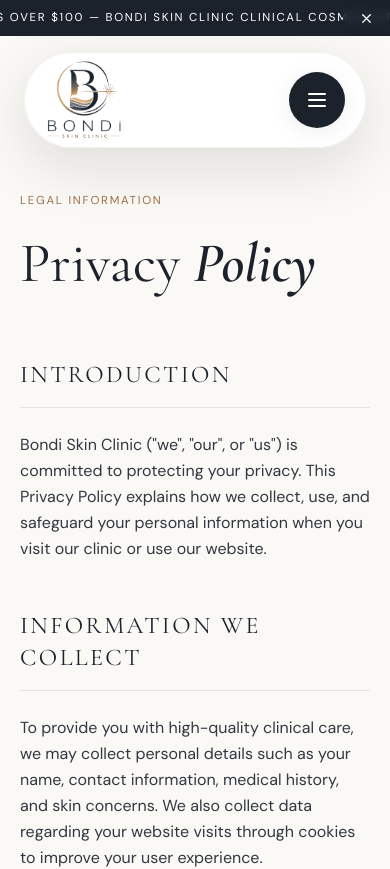
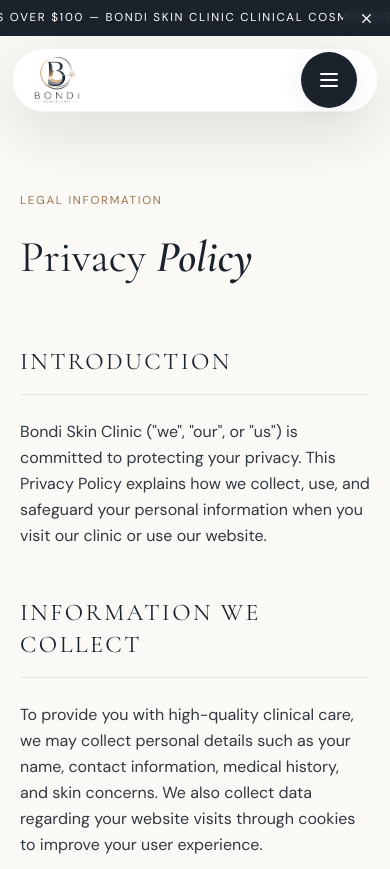
Before and after one commit to Robin239105/Bondi-Clinic, a React (Vite) app: page /privacy in a window 390 px wide. Shown: the top 869 px of the page. Built offline with nearby package versions, Linux system fonts and the light colour scheme.

Commit message:
fix: improve mobile responsiveness and prevent horizontal overflow

```diff
--- a/src/components/layout/Navbar.jsx
+++ b/src/components/layout/Navbar.jsx
@@ -19,7 +19,7 @@
   return (
     <Link
       to="/"
-      className="group relative flex-shrink-0 h-20 transition-all duration-300 hover:scale-105 active:scale-95"
+      className="group relative flex-shrink-0 h-12 lg:h-20 transition-all duration-300 hover:scale-105 active:scale-95"
       aria-label="Bondi Skin Clinic home"
     >
       <img
@@ -176,10 +176,10 @@
       initial={false}
       animate={{ top: announcementVisible ? 36 : 0 }}
       transition={{ duration: 0.2, ease: "easeInOut" }}
-      className="fixed inset-x-0 z-40 px-6 py-4"
+      className="fixed inset-x-0 z-40 px-3 lg:px-6 py-3 lg:py-4"
     >
       <div
-        className={`container-wide flex h-24 items-center justify-between gap-10 rounded-[3rem] border border-primary/5 shadow-[0_18px_60px_rgba(26,20,16,0.12)] backdrop-blur-2xl transition-all px-12 ${
+        className={`container-wide flex h-16 lg:h-24 items-center justify-between gap-4 lg:gap-10 rounded-[2rem] lg:rounded-[3rem] border border-primary/5 shadow-[0_18px_60px_rgba(26,20,16,0.12)] backdrop-blur-2xl transition-all px-6 lg:px-12 ${
           scrolled ? "bg-white" : "bg-white/95"
         }`}
       >
--- a/src/components/layout/PreFooterCTA.jsx
+++ b/src/components/layout/PreFooterCTA.jsx
@@ -14,7 +14,7 @@
         <div className="rounded-[3.5rem] bg-primary overflow-hidden shadow-2xl border border-white/5">
           <div className="grid lg:grid-cols-2">
             {/* Content Side */}
-            <div className="p-12 md:p-20 lg:p-24 flex flex-col justify-center relative z-20">
+            <div className="p-8 md:p-20 lg:p-24 flex flex-col justify-center relative z-20">
               <motion.div
                 initial={{ opacity: 0, y: 20 }}
                 whileInView={{ opacity: 1, y: 0 }}
--- a/src/index.css
+++ b/src/index.css
@@ -26,6 +26,8 @@
   color: var(--color-text);
   font-family: "DM Sans", sans-serif;
   font-weight: 400;
+  overflow-x: hidden;
+  width: 100%;
 }
 
 img {
@@ -61,7 +63,7 @@
 
 @media (max-width: 768px) {
   .display-heading {
-    font-size: 3.5rem !important;
+    font-size: 2.75rem !important;
     line-height: 1.1;
   }
 }
```
